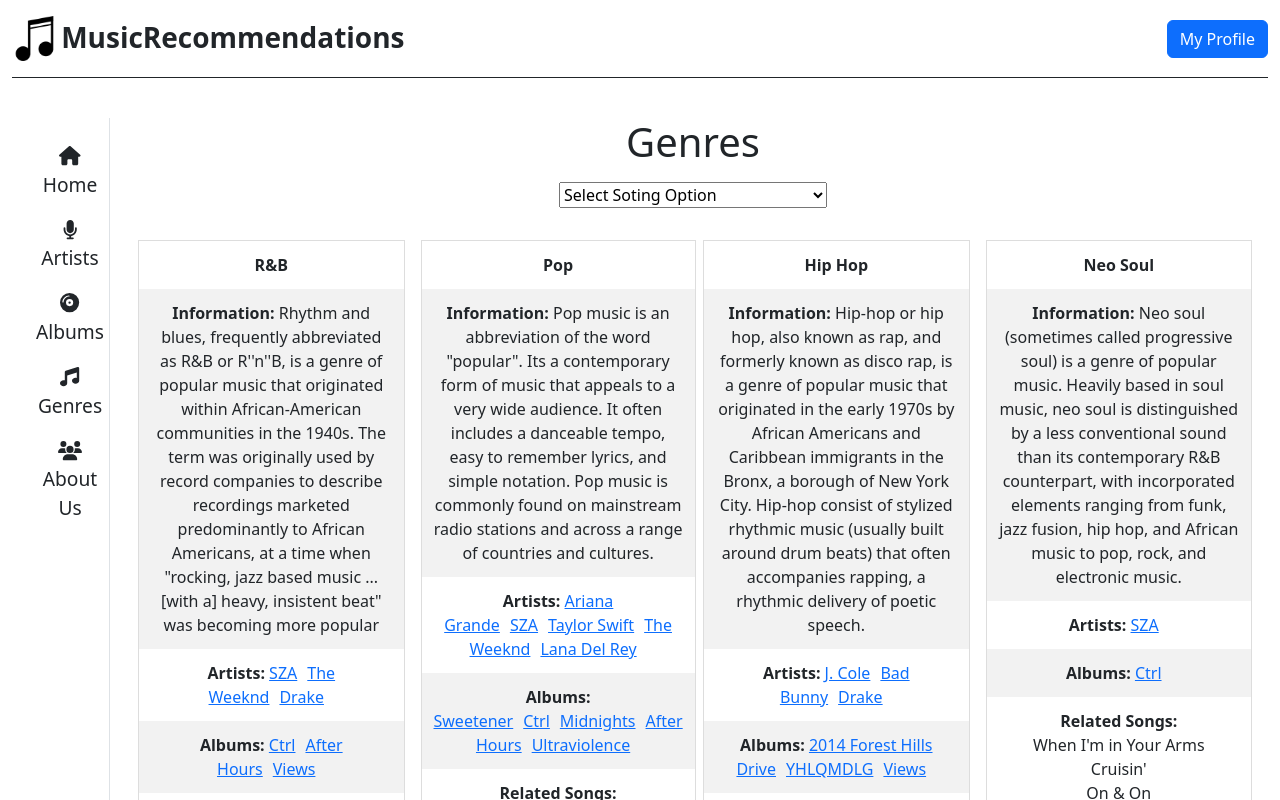
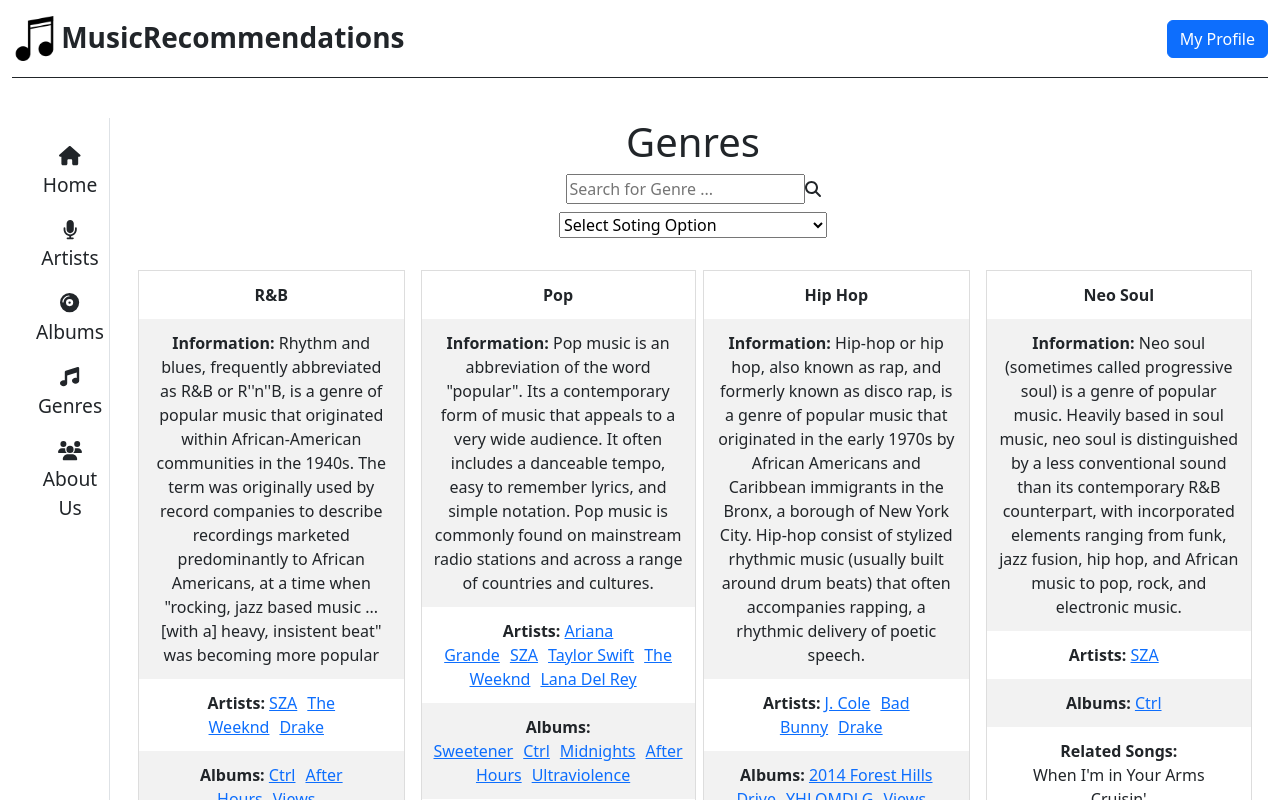
Before and after one commit to Magret7/Music-Recommendations, a React (Create React App) app in the folder frontend/: page /genres in a window 1280 px wide. Shown: the top 800 px of the page. Built offline with nearby package versions, Linux system fonts and the light colour scheme.

Commit message:
Updating Searching

```diff
--- a/frontend/src/components/Artists.js
+++ b/frontend/src/components/Artists.js
@@ -2,6 +2,8 @@
 import artists from "../assets/js/artistsData";
 import Pagination from "./Pagination";
 import React from "react";
+import { FontAwesomeIcon } from "@fortawesome/react-fontawesome";
+import { faMagnifyingGlass } from '@fortawesome/free-solid-svg-icons';
 
 
 export default function Artists() {
@@ -17,7 +19,7 @@
         sliceUpperRange = pageNum * 4
         sliceLowerRange = sliceUpperRange - 4
     }
-    const artistsSlice = artists.slice(sliceLowerRange, sliceUpperRange)
+    // const artistsSlice = artists.slice(sliceLowerRange, sliceUpperRange)
 
     // Sorting by ascendingOrder or descendingOrder
     const [data, setData] = React.useState([]);
@@ -26,6 +28,40 @@
         setData(artists);
     });
 
+    // Setting Up for Sorting
+    function onSelectionChange(e) {
+        const sortDirection = e.target.value;
+
+        if (sortDirection === "0") {
+            let ascendingItems = data.sort((a, b) => (a.name > b.name) - (a.name < b.name));
+            setData([...ascendingItems]);
+        }
+        else {
+            let descendingItems = data.sort((a, b) => (a.name < b.name) - (a.name > b.name));
+            setData([...descendingItems]);
+        }
+    }
+
+    // Setting Up for Searching
+    const [searchTerm, setSearchTerm] = React.useState('');
+    const [artistsSlice, setFilteredData] = React.useState(artists);
+
+    // Searching
+    const handleInputChange = (event) => {
+        const { value } = event.target;
+        setSearchTerm(value);
+        filterData(value);
+    };
+
+    const filterData = (searchTerm) => {
+        const tempartists = artists.filter((item) =>
+            item.name.toLowerCase().includes(searchTerm.toLowerCase())
+        );
+        console.log(`Searching for ${searchTerm}...`);
+        return setFilteredData([...tempartists]);
+    };
+
+    // Setting Up for Sorting
     function onSelectionChange(e) {
         const sortDirection = e.target.value;
 
@@ -103,6 +139,24 @@
         <>
             <h1 style={{ textAlign: "center" }}>My Artists</h1>
 
+            <div>
+                <input
+                    type="text"
+                    placeholder="Search for Genre ..."
+                    value={searchTerm}
+                    onChange={handleInputChange}
+                />
+
+                <button onClick={handleInputChange}>
+                    <FontAwesomeIcon icon={faMagnifyingGlass} />
+                </button>
+            </div>
+
+            {/* <form >
+                <input type="text" value={searchTerm} onChange={handleInputChange} />
+                <button type="submit">Search</button>
+            </form> */}
+
             {/* TODO: Change to Dropdown for better look */}
             <select style={{ marginTop: "0.5rem" }} defaultValue={-1} onChange={onSelectionChange}>
                 <option value={-1} disabled>Select Soting Option</option>
@@ -112,8 +166,8 @@
 
             <section className="row" style={{ marginLeft: "0.5rem" }}>
                 <div className="row d-flex row-cols-1 row-cols-md-2 row-cols-lg-3 row-cols-xl-4 g-sm-3 mb-5">
-                {/* TODO: Make the CSS for rendering these work better */}
-                {artists.length > 0 ? artistsMap : <p>No Artists exist</p>}
+                    {/* TODO: Make the CSS for rendering these work better */}
+                    {artists.length > 0 ? artistsMap : <p>No Artists exist</p>}
                 </div>
             </section>
 
--- a/frontend/src/components/Genres.js
+++ b/frontend/src/components/Genres.js
@@ -2,6 +2,10 @@
 import genres from "../assets/js/genreData";
 import Pagination from "./Pagination";
 import React from "react";
+import { FontAwesomeIcon } from "@fortawesome/react-fontawesome";
+import { faMagnifyingGlass } from '@fortawesome/free-solid-svg-icons';
+
+
 
 
 export default function Genres() {
@@ -15,16 +19,36 @@
         sliceUpperRange = pageNum * 4
         sliceLowerRange = sliceUpperRange - 4
     }
-    const genresSlice = genres.slice(sliceLowerRange, sliceUpperRange)
+    // const genresSlice = genres.slice(sliceLowerRange, sliceUpperRange)
 
 
-    // Sorting by ascendingOrder or descendingOrder
-    const [data, setData] = React.useState([]);
+    // Setting Up Sorting by ascendingOrder or descendingOrder
+    const [data, setData] = React.useState([genres.name]);
+
+    // Setting Up for Searching
+    const [searchTerm, setSearchTerm] = React.useState('');
+    const [genresSlice, setFilteredData] = React.useState(genres);
 
     React.useEffect(() => {
         setData(genres);
     });
 
+    // Searching
+    const handleInputChange = (event) => {
+        const { value } = event.target;
+        setSearchTerm(value);
+        filterData(value);
+    };
+
+    const filterData = (searchTerm) => {
+         const tempgenres = genres.filter((item) =>
+            item.name.toLowerCase().includes(searchTerm.toLowerCase())
+        );
+        setFilteredData([...tempgenres]);
+    };
+
+
+    // Sorting by ascendingOrder or descendingOrder
     function onSelectionChange(e) {
         const sortDirection = e.target.value;
 
@@ -36,8 +60,8 @@
             let descendingItems = data.sort((a, b) => (a.name < b.name) - (a.name > b.name));
             setData([...descendingItems]);
         }
-        if (sortDirection === "2"){
-            let popularItems = data.sort((a, b) => (b.popularity -  a.popularity));
+        if (sortDirection === "2") {
+            let popularItems = data.sort((a, b) => (b.popularity - a.popularity));
             setData([...popularItems]);
         }
     }
@@ -84,13 +108,22 @@
         <>
             <h1 style={{ textAlign: "center" }}> Genres</h1>
 
+            <div>
+                <input
+                    type="text"
+                    placeholder="Search for Genre ..."
+                    value={searchTerm}
+                    onChange={handleInputChange}
+                />
+                <FontAwesomeIcon icon={faMagnifyingGlass}/>
+            </div>
+
                 {/* TODO: Change to Dropdown for better look */}
                 <select style={{ marginTop: "0.5rem" }} defaultValue={-1} onChange={onSelectionChange}>
                     <option value={-1} disabled>Select Soting Option</option>
                     <option value={0}>Ascending Order - Genre Name</option>
                     <option value={1}>Descending Order - Genre Name</option>
                     <option value={2}>Most Popular Genres </option>
-
                 </select>
 
                 <section className="row" style={{ marginLeft: "0.5rem" }}>
```
Lines whose indentation alone changed are shown as unchanged.
